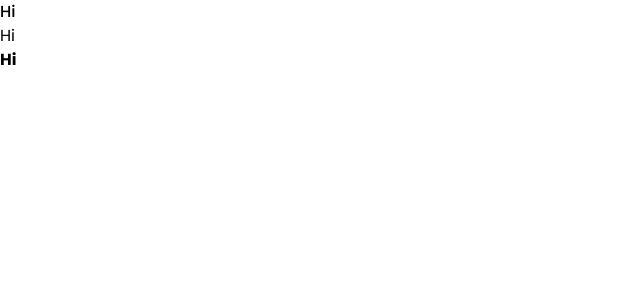
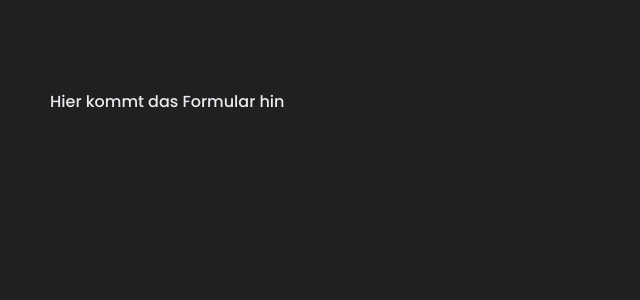
Before and after one commit to DisC-Illustrations/artificial-illustrations-frontend, a SvelteKit app: page / in a window 1280 px wide. Shown: the top 300 px of the page, without its empty margins (0-640 px from the left). Built offline with nearby package versions, Linux system fonts and the light colour scheme.

Commit message:
basic layout

```diff
--- a/src/lib/index.ts
+++ /dev/null
@@ -1 +0,0 @@
-// place files you want to import through the `$lib` alias in this folder.
--- a/src/routes/+layout.svelte
+++ b/src/routes/+layout.svelte
@@ -2,4 +2,8 @@
     import "../app.css";
 </script>
 
-<slot />
+<div class="bg-bg w-full h-[100vh] flex justify-center items-center">
+    <div class="max-w-[1500px] w-full h-[90%] p-[50px] text-text">
+        <slot />
+    </div>
+</div>
--- a/src/routes/+page.svelte
+++ b/src/routes/+page.svelte
@@ -1,5 +1,3 @@
 <div>
-    <h1 class="font-sans font-medium">Hi</h1>
-    <h1 class="font-sans font-regular">Hi</h1>
-    <h1 class="font-sans font-bold">Hi</h1>
+    <h1 class="font-sans font-medium">Hier kommt das Formular hin</h1>
 </div>
```
